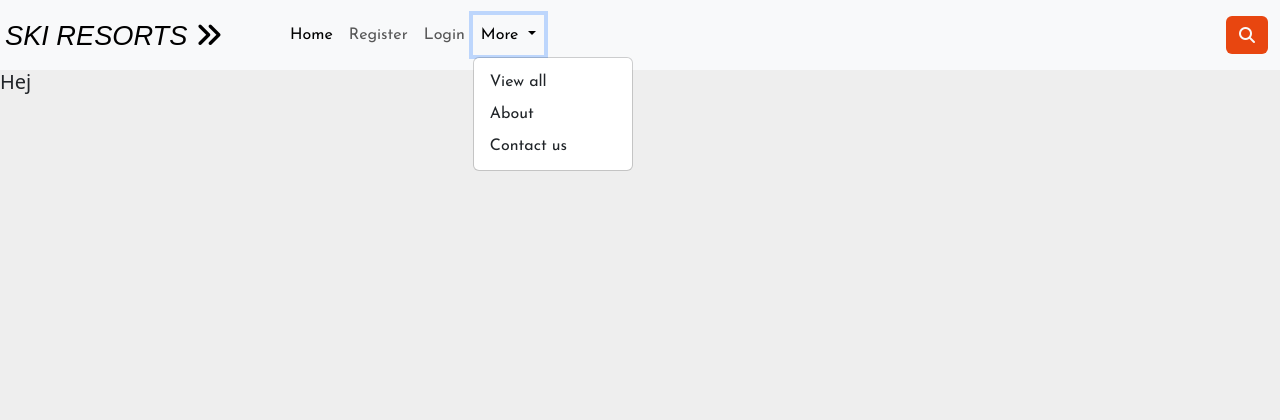
After one commit to TheresLundqvist/Ski-resorts, a Django app: page /about/ in a window 1280 px wide, after a click on "More". The commit adds this page. Shown: the top 420 px of the page. Run offline with Django 3.2, Linux system fonts and the light colour scheme; some libraries are stand-ins or nearby versions; some web fonts are replaced.

Commit message:
Connect about and contact pages templates

```diff
--- a/resorts/urls.py
+++ b/resorts/urls.py
@@ -5,6 +5,8 @@ from django.contrib.staticfiles.urls import staticfiles_urlpatterns
 
 urlpatterns = [
     path('', views.ResortList.as_view(), name='home'),
+    path('about/', views.about, name='about'),
+    path('contact/', views.contact, name='contact'),
     path('<slug:slug>/', views.ResortDetail.as_view(), name='resort_detail'),
 ]
 
--- a/resorts/views.py
+++ b/resorts/views.py
@@ -59,3 +59,11 @@ class ResortDetail(View):
                 "comment_form": CommentForm()
             },
         )
+
+
+def contact(request):
+    return render(request, 'contact.html')
+
+
+def about(request):
+    return render(request, 'about.html')
--- a/skiresorts/urls.py
+++ b/skiresorts/urls.py
@@ -16,6 +16,7 @@ Including another URLconf
 from django.contrib import admin
 from django.urls import path, include
 
+
 urlpatterns = [
     path('admin/', admin.site.urls),
     path('summernote/', include('django_summernote.urls')),
--- /dev/null
+++ b/templates/about.html
@@ -0,0 +1,7 @@
+{% extends 'base.html' %} {% block content %}
+
+<div class="">
+    <h5>Hej</h5>
+</div>
+
+{% endblock content %}
--- a/templates/base.html
+++ b/templates/base.html
@@ -52,8 +52,8 @@
             </a>
             <ul class="dropdown-menu" aria-labelledby="navbarDropdownMenuLink">
               <li><a class="dropdown-item" href="#">View all</a></li>
-              <li><a class="dropdown-item" href="#">About</a></li>
-              <li><a class="dropdown-item" href="#">Contact us</a></li>
+              <li><a class="dropdown-item" href="{% url 'about' %}">About</a></li>
+              <li><a class="dropdown-item" href="{% url 'contact' %}">Contact us</a></li>
             </ul>
           </li>
         </ul>
```
Also changed, not shown: templates/contact.html (added, +7 -0 lines), README.md.
